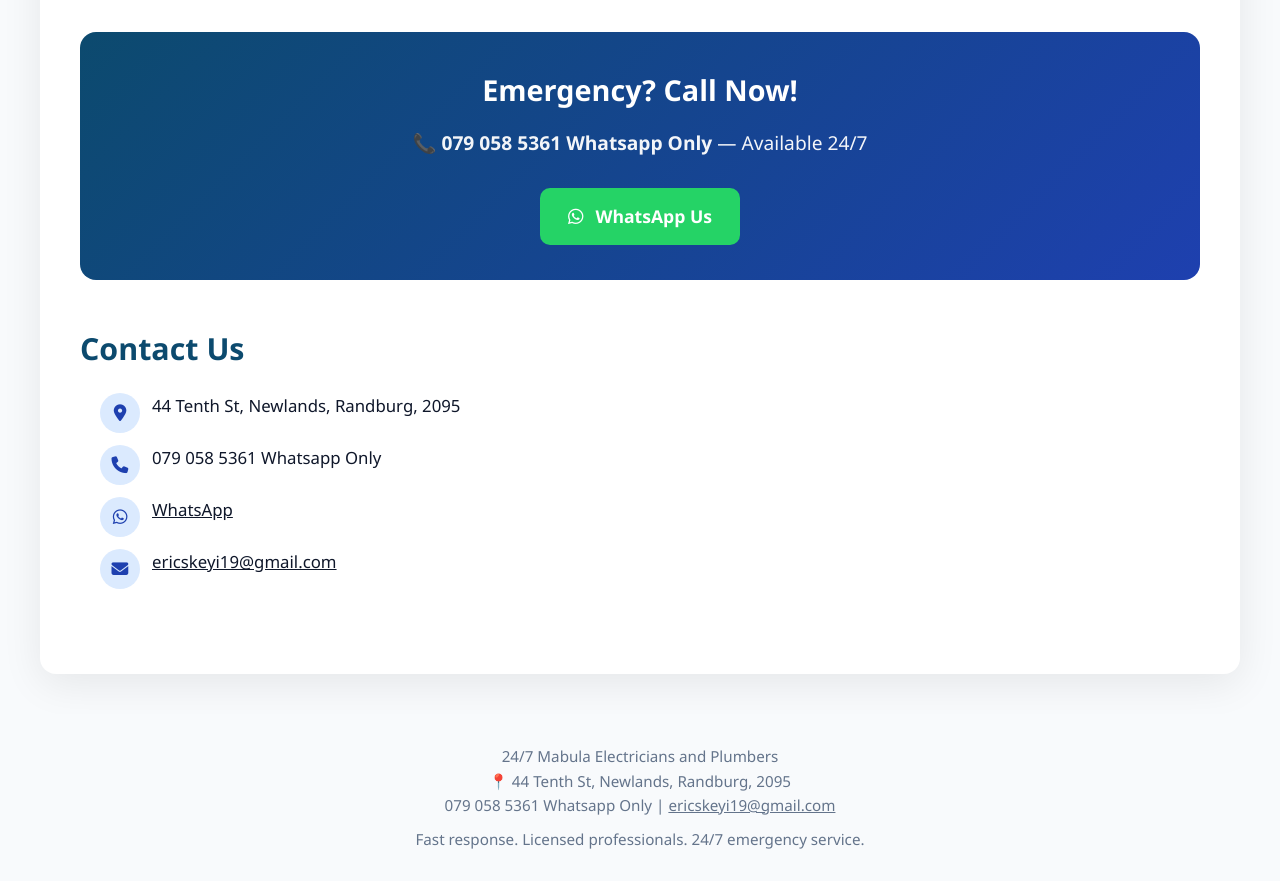
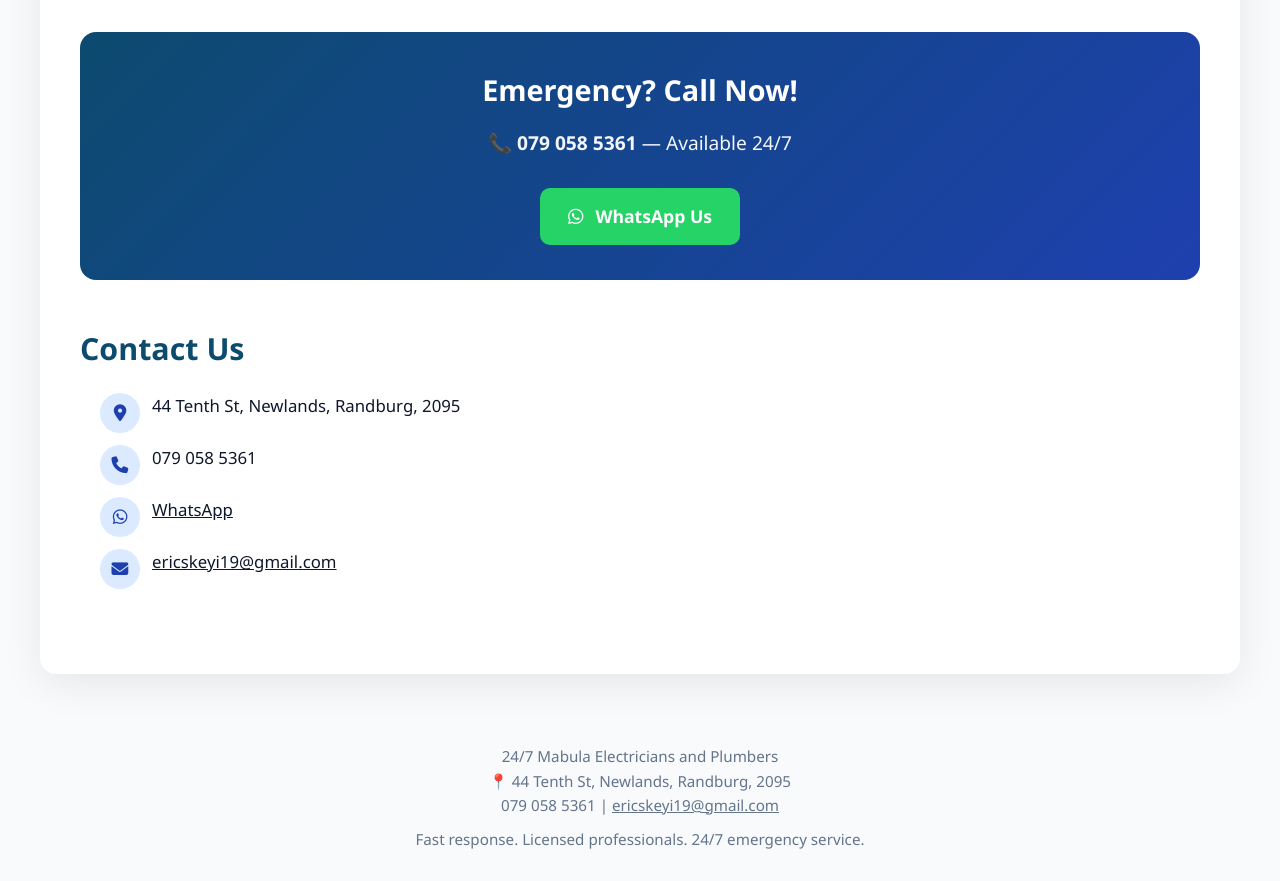
Before and after one commit to EyeofOdin/mabula247, a plain HTML site: page index.html in a window 1280 px wide. Shown: the part 2220-3101 px from the top of the page. Drawn offline with Linux system fonts and the light colour scheme.

Commit message:
Update index.html

```diff
--- a/index.html
+++ b/index.html
@@ -168,7 +168,7 @@
     <!-- Contact CTA -->
     <div class="cta-box">
       <h2>Emergency? Call Now!</h2>
-      <p>📞 <strong>079 058 5361  Whatsapp Only</strong> — Available 24/7</p>
+      <p>📞 <strong>079 058 5361</strong> — Available 24/7</p>
       <a href="https://wa.me/27790585361" class="whatsapp-btn" target="_blank">
         <i class="fab fa-whatsapp"></i> WhatsApp Us
       </a>
@@ -184,7 +184,7 @@
         </li>
         <li>
           <div class="contact-icon"><i class="fas fa-phone"></i></div>
-          <div>079 058 5361 Whatsapp Only</div>
+          <div>079 058 5361</div>
         </li>
         <li>
           <div class="contact-icon"><i class="fab fa-whatsapp"></i></div>
@@ -206,7 +206,7 @@
     <p>24/7 Mabula Electricians and Plumbers</p>
     <p>📍 44 Tenth St, Newlands, Randburg, 2095</p>
     <p>
-     079 058 5361  Whatsapp Only |
+     079 058 5361 |
       <a href="mailto:ericskeyi19@gmail.com" style="color:#64748b;">ericskeyi19@gmail.com</a>
     </p>
     <p style="margin-top:10px;">
```
